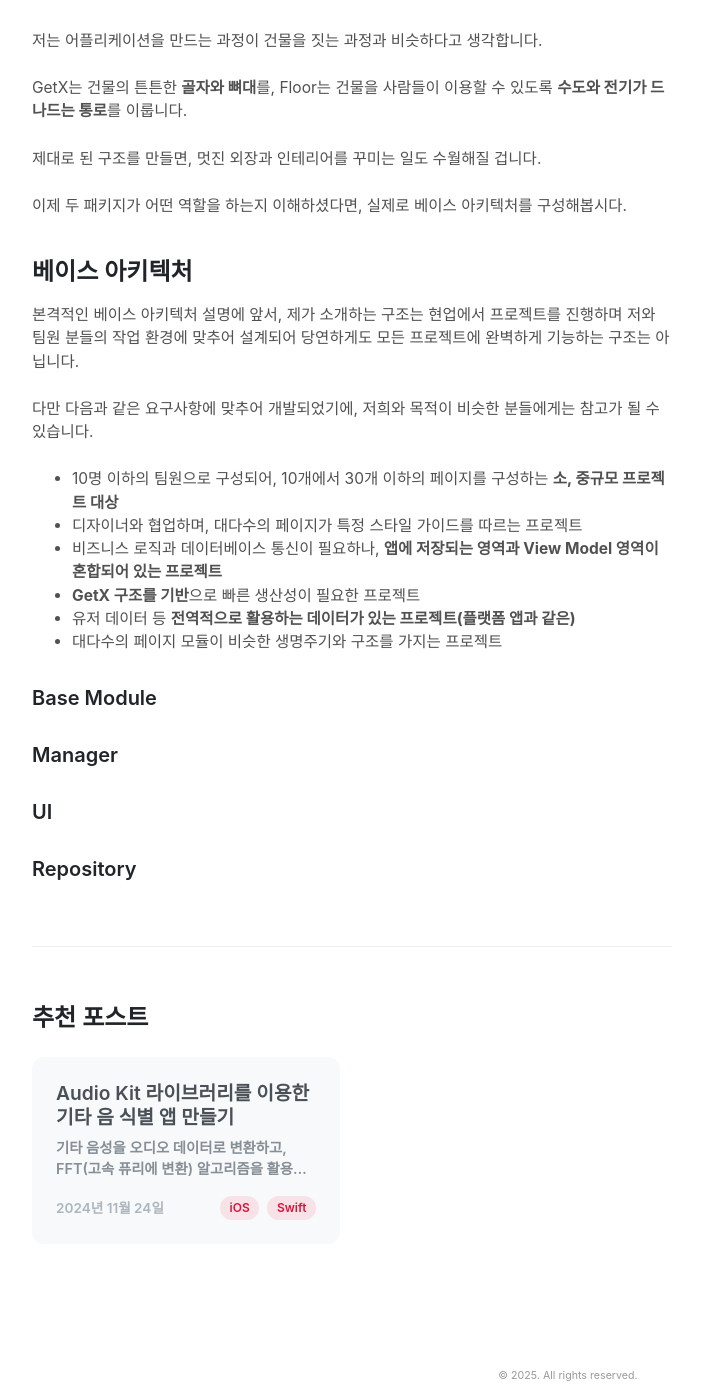
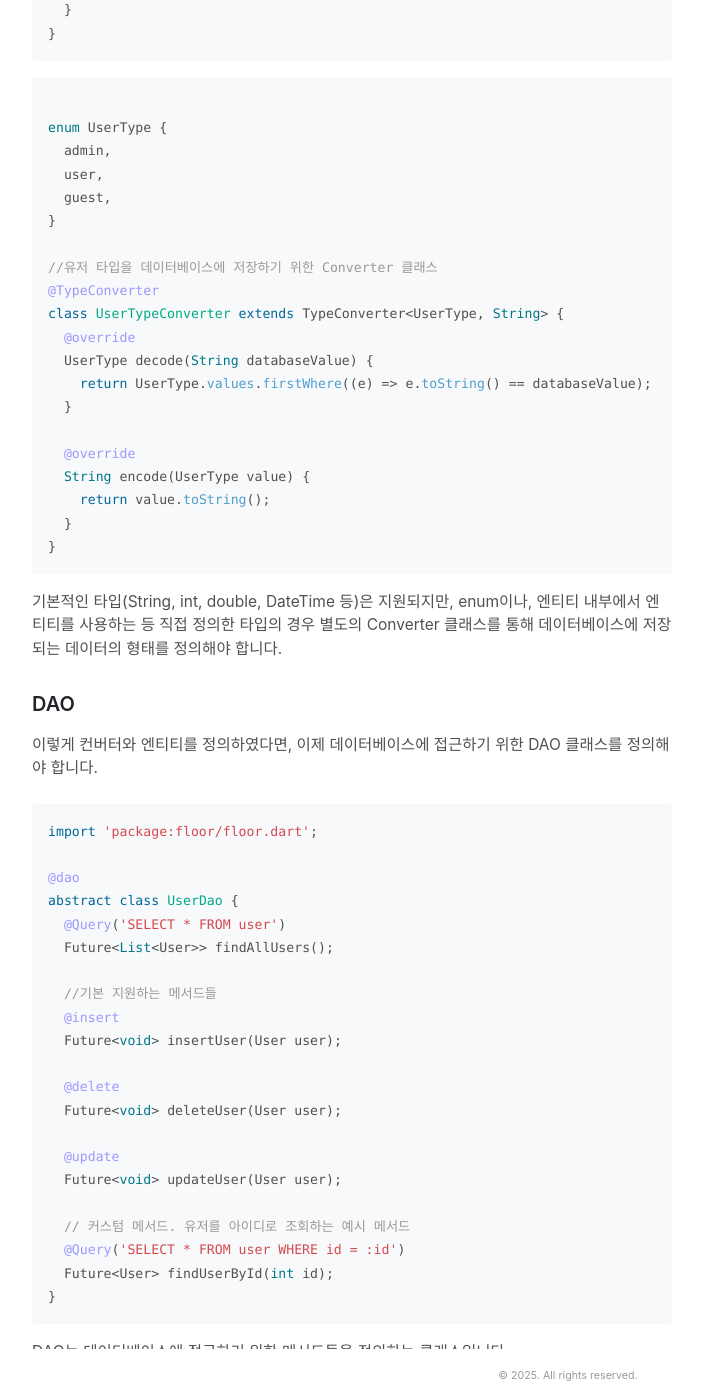
Before and after one commit to dc143cDev/dc143cDev.github.io, a Jekyll site: the page built from _posts/2025-01-05-base-architecture.md, in a window 1280 px wide and 1400 px high, scrolled down 11605 px. Shown: the whole window, without its empty margins (288-990 px from the left). Built offline with Jekyll 4.4.1, drawn with Linux system fonts in a browser that asks for light colours; some web fonts are replaced; some of the changed text lies outside the part shown.

Commit message:
Update 2025-01-05-base-architecture.md

```diff
--- a/_posts/2025-01-05-base-architecture.md
+++ b/_posts/2025-01-05-base-architecture.md
@@ -452,15 +452,107 @@
 ~~~dart
 import 'package:floor/floor.dart';
 
+//유저 엔티티 리스트를 데이터베이스에 저장하기 위한 Converter 클래스
 @TypeConverter
-int stringToId(String value) {
-  return int.parse(value);
+class UserListConverter extends TypeConverter<List<User>, String> {
+  @override
+  List<User> decode(String databaseValue) {
+    return User.fromJson(jsonDecode(databaseValue));
+  }
+
+  @override
+  String encode(List<User> value) {
+    return value.toString();
+  }
 }
 ~~~
 
+~~~dart
+
+enum UserType {
+  admin,
+  user,
+  guest,
+}
+
+//유저 타입을 데이터베이스에 저장하기 위한 Converter 클래스
+@TypeConverter
+class UserTypeConverter extends TypeConverter<UserType, String> {
+  @override
+  UserType decode(String databaseValue) {
+    return UserType.values.firstWhere((e) => e.toString() == databaseValue);
+  }
+
+  @override
+  String encode(UserType value) {
+    return value.toString();
+  }
+}
+~~~
+
+기본적인 타입(String, int, double, DateTime 등)은 지원되지만, enum이나, 엔티티 내부에서 엔티티를 사용하는 등 직접 정의한 타입의 경우 별도의 Converter 클래스를 통해 데이터베이스에 저장되는 데이터의 형태를 정의해야 합니다.
+
 ### DAO
 
+이렇게 컨버터와 엔티티를 정의하였다면, 이제 데이터베이스에 접근하기 위한 DAO 클래스를 정의해야 합니다.
+
+~~~dart
+import 'package:floor/floor.dart';
+
+@dao
+abstract class UserDao {
+  @Query('SELECT * FROM user')
+  Future<List<User>> findAllUsers();
+
+  //기본 지원하는 메서드들
+  @insert
+  Future<void> insertUser(User user);
+
+  @delete
+  Future<void> deleteUser(User user);
+
+  @update
+  Future<void> updateUser(User user);
+
+  // 커스텀 메서드. 유저를 아이디로 조회하는 예시 메서드
+  @Query('SELECT * FROM user WHERE id = :id')
+  Future<User> findUserById(int id);
+}
+~~~
+
+DAO는 데이터베이스에 접근하기 위한 메서드들을 정의하는 클래스입니다.
+
+floor에서 기본적으로 지원해주는 CRUD 메서드나, SQL 쿼리를 커스텀 클래스로 정의할 수 있습니다.
+
 ### Database Setting
+
+이제 Floor 데이터베이스를 사용하는데 필요한 모든 요소들을 만들었습니다.
+
+~~~dart
+import 'package:floor/floor.dart';
+
+// 데이터베이스 파일 생성 시 자동으로 생성되는 파일을 미리 정의
+part 'app_database.g.dart';
+
+@TypeConverters([
+  UserListConverter(),
+  UserTypeConverter(),
+])
+
+@Database(version: 1, entities: [User])
+abstract class AppDatabase extends FloorDatabase {
+  UserDao get userDao;
+}
+~~~
+
+실제로 Floor 데이터베이스를 사용하려면, 위와 같이 Database 클래스를 정의합니다.
+
+사용할 컨버터와 DAO, 엔티티를 정의하고, build_runner를 통해 데이터베이스 파일을 생성합니다.
+
+~~~bash
+flutter pub run build_runner build
+~~~
+
 
 각 패키지의 주요 기능과 역할에 대한 소개는 여기까지입니다.
 
```
